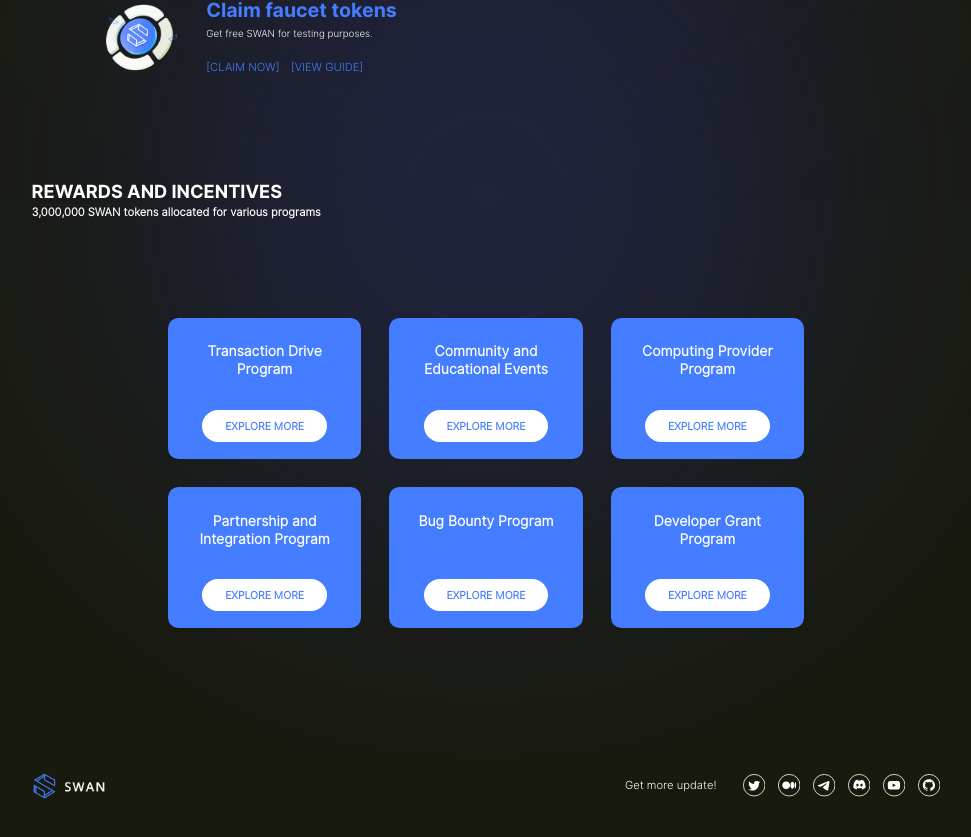
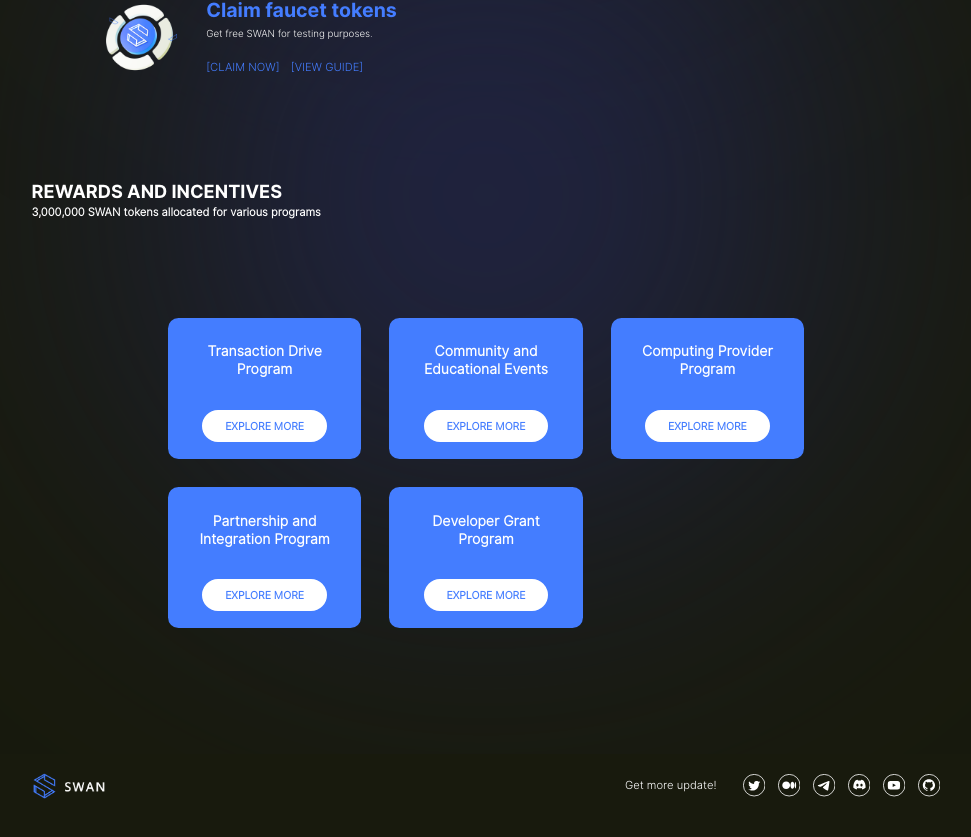
Before and after one commit to swanchain/orchestrator-landing-web, a Vue app: page / in a window 1280 px wide. Shown: the part 1575-2412 px from the top of the page, without its empty margins (154-1125 px from the left). Built offline with nearby package versions, Linux system fonts and the light colour scheme.

Commit message:
remove bug bounty

```diff
--- a/src/views/dashboard/main/index.vue
+++ b/src/views/dashboard/main/index.vue
@@ -84,7 +84,7 @@
         <div class="lang-max">
           <h3 class="font-bold uppercase">Rewards and Incentives</h3>
           <h5 class="weight-6">3,000,000 SWAN tokens allocated for various programs</h5>
-          <el-row :gutter="rewardWidth" class="reward-style">
+          <el-row :gutter="rewardWidth" class="reward-style flex-row flex-start">
             <el-col :xs="24" :sm="8" :md="8" :lg="8" :xl="8" v-for="(reward, r) in rewardData" :key="r">
               <div class="content" :class="{'none': !reward.link}">
                 <h1 class="small weight-6">{{reward.content}}</h1>
@@ -241,11 +241,6 @@
         content: 'Partnership and Integration Program',
         button: 'EXPLORE MORE',
         link: 'https://docs.swanchain.io/swan-testnet/swan-saturn-testnet/partnership-and-integration-program'
-      },
-      {
-        content: 'Bug Bounty Program',
-        button: 'EXPLORE MORE',
-        link: 'https://docs.swanchain.io/swan-testnet/swan-saturn-testnet/bug-bounty-program'
       },
       {
         content: 'Developer Grant Program',
@@ -584,7 +579,7 @@
       .reward-style {
         padding: 1rem 15% 0.2rem;
         .el-col {
-          margin: 0.4rem auto 0;
+          margin: 0.4rem 0 0;
           .content {
             position: relative;
             height: calc(100% - 1.2rem);
```
